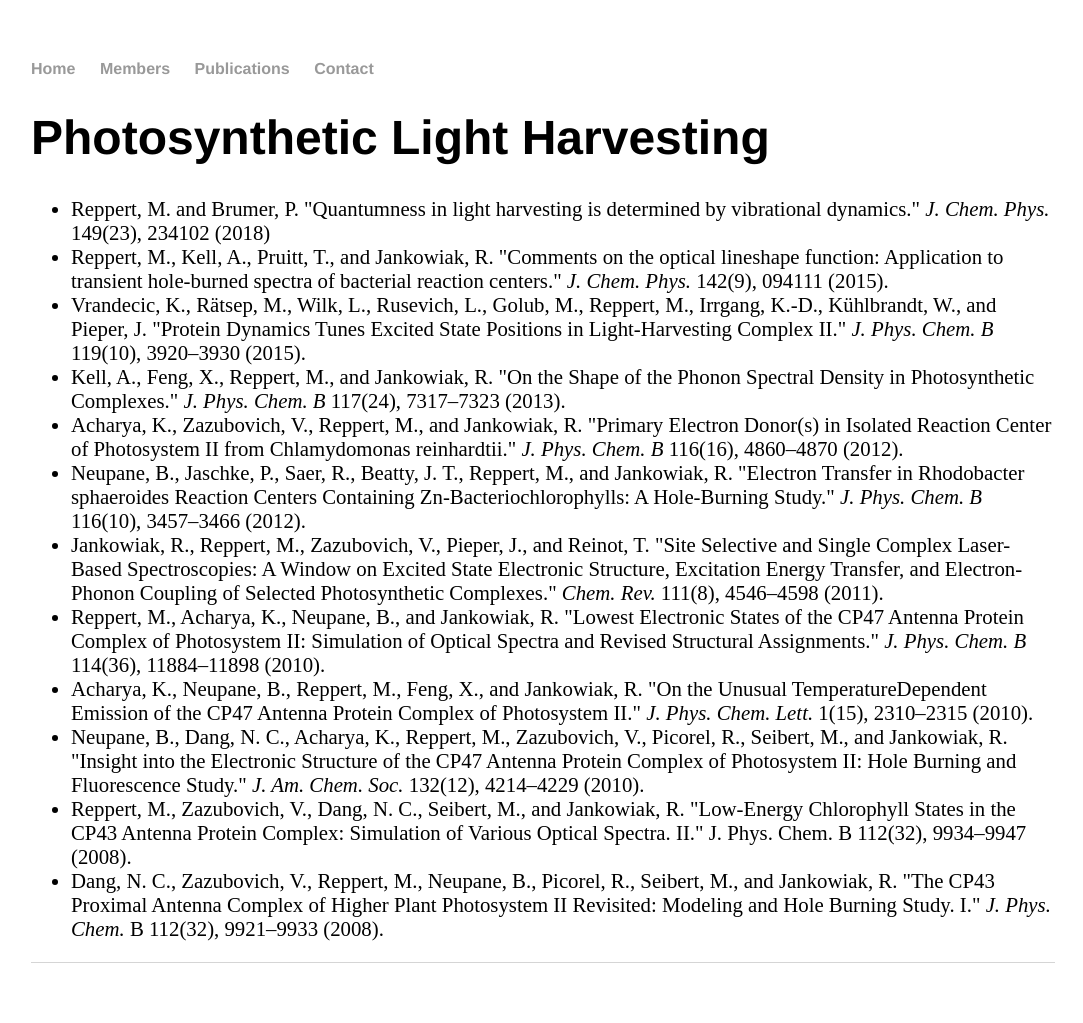
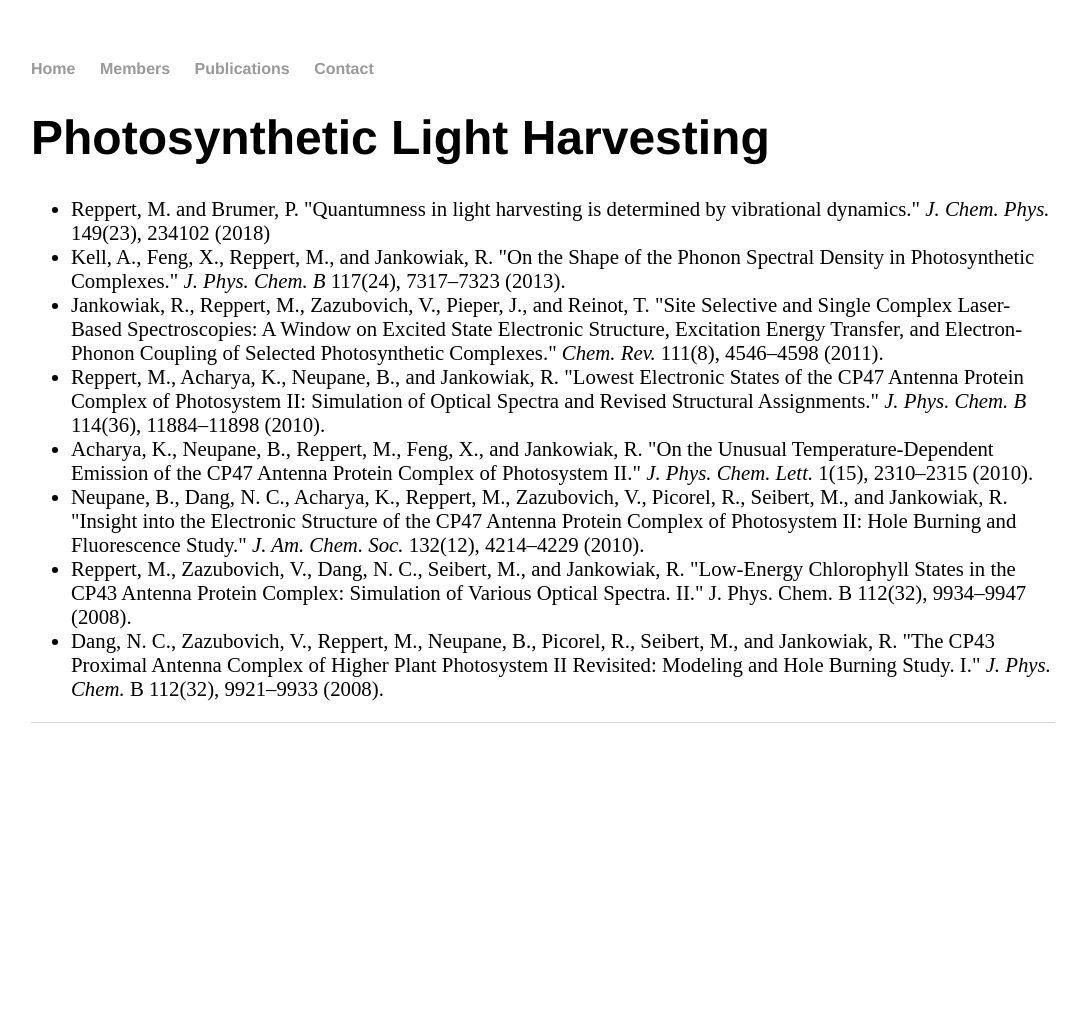
Before and after one commit to mreppert/mreppert.github.io, a Jekyll site: the page built from publications/photosynthesis/index.html, in a window 1280 px wide. Shown: the whole page, without its empty margins (97-1180 px from the left). Built offline with Jekyll 4.4.1, drawn with Linux system fonts in a browser that asks for light colours; after the commit the page ends 900 px from its top, so only the background shows below that.

Commit message:
Update index.html

```diff
--- a/publications/photosynthesis/index.html
+++ b/publications/photosynthesis/index.html
@@ -20,14 +20,10 @@ h2 {
 
 <ul reversed style="font-size:130%;" type="1">
   <li>Reppert, M. and Brumer, P. "Quantumness in light harvesting is determined by vibrational dynamics." <i>J. Chem. Phys.</i> 149(23), 234102 (2018)</li>
-  <li>Reppert, M., Kell, A., Pruitt, T., and Jankowiak, R. "Comments on the optical lineshape function: Application to transient hole-burned spectra of bacterial reaction centers." <i>J. Chem. Phys.</i> 142(9), 094111 (2015).</li>
-  <li>Vrandecic, K., R&auml;tsep, M., Wilk, L., Rusevich, L., Golub, M., Reppert, M., Irrgang, K.-D., K&uuml;hlbrandt, W., and Pieper, J. "Protein Dynamics Tunes Excited State Positions in Light-Harvesting Complex II." <i>J. Phys. Chem. B</i> 119(10), 3920–3930 (2015).</li>
   <li>Kell, A., Feng, X., Reppert, M., and Jankowiak, R. "On the Shape of the Phonon Spectral Density in Photosynthetic Complexes." <i>J. Phys. Chem. B</i> 117(24), 7317–7323 (2013).</li>
-  <li>Acharya, K., Zazubovich, V., Reppert, M., and Jankowiak, R. "Primary Electron Donor(s) in Isolated Reaction Center of Photosystem II from Chlamydomonas reinhardtii." <i>J. Phys. Chem. B</i> 116(16), 4860–4870 (2012).</li>
-  <li>Neupane, B., Jaschke, P., Saer, R., Beatty, J. T., Reppert, M., and Jankowiak, R. "Electron Transfer in Rhodobacter sphaeroides Reaction Centers Containing Zn-Bacteriochlorophylls: A Hole-Burning Study." <i>J. Phys. Chem. B</i> 116(10), 3457–3466 (2012).
   <li>Jankowiak, R., Reppert, M., Zazubovich, V., Pieper, J., and Reinot, T. "Site Selective and Single Complex Laser-Based Spectroscopies: A Window on Excited State Electronic Structure, Excitation Energy Transfer, and Electron-Phonon Coupling of Selected Photosynthetic Complexes." <i>Chem. Rev.</i> 111(8), 4546–4598 (2011).</li>
   <li>Reppert, M., Acharya, K., Neupane, B., and Jankowiak, R. "Lowest Electronic States of the CP47 Antenna Protein Complex of Photosystem II: Simulation of Optical Spectra and Revised Structural Assignments." <i>J. Phys. Chem. B</i> 114(36), 11884–11898 (2010).</li>
-  <li>Acharya, K., Neupane, B., Reppert, M., Feng, X., and Jankowiak, R. "On the Unusual TemperatureDependent Emission of the CP47 Antenna Protein Complex of Photosystem II." <i>J. Phys. Chem. Lett.</i> 1(15), 2310–2315 (2010).</li>
+  <li>Acharya, K., Neupane, B., Reppert, M., Feng, X., and Jankowiak, R. "On the Unusual Temperature-Dependent Emission of the CP47 Antenna Protein Complex of Photosystem II." <i>J. Phys. Chem. Lett.</i> 1(15), 2310–2315 (2010).</li>
   <li>Neupane, B., Dang, N. C., Acharya, K., Reppert, M., Zazubovich, V., Picorel, R., Seibert, M., and Jankowiak, R. "Insight into the Electronic Structure of the CP47 Antenna Protein Complex of Photosystem II: Hole Burning and Fluorescence Study." <i>J. Am. Chem. Soc.</i> 132(12), 4214–4229 (2010).</li>
   <li>Reppert, M., Zazubovich, V., Dang, N. C., Seibert, M., and Jankowiak, R. "Low-Energy Chlorophyll States in the CP43 Antenna Protein Complex: Simulation of Various Optical Spectra. II." J. Phys. Chem. B 112(32), 9934–9947 (2008).</li>
   <li>Dang, N. C., Zazubovich, V., Reppert, M., Neupane, B., Picorel, R., Seibert, M., and Jankowiak, R. "The CP43 Proximal Antenna Complex of Higher Plant Photosystem II Revisited: Modeling and Hole Burning Study. I." <i>J. Phys. Chem.</i> B 112(32), 9921–9933 (2008).</li>
```
